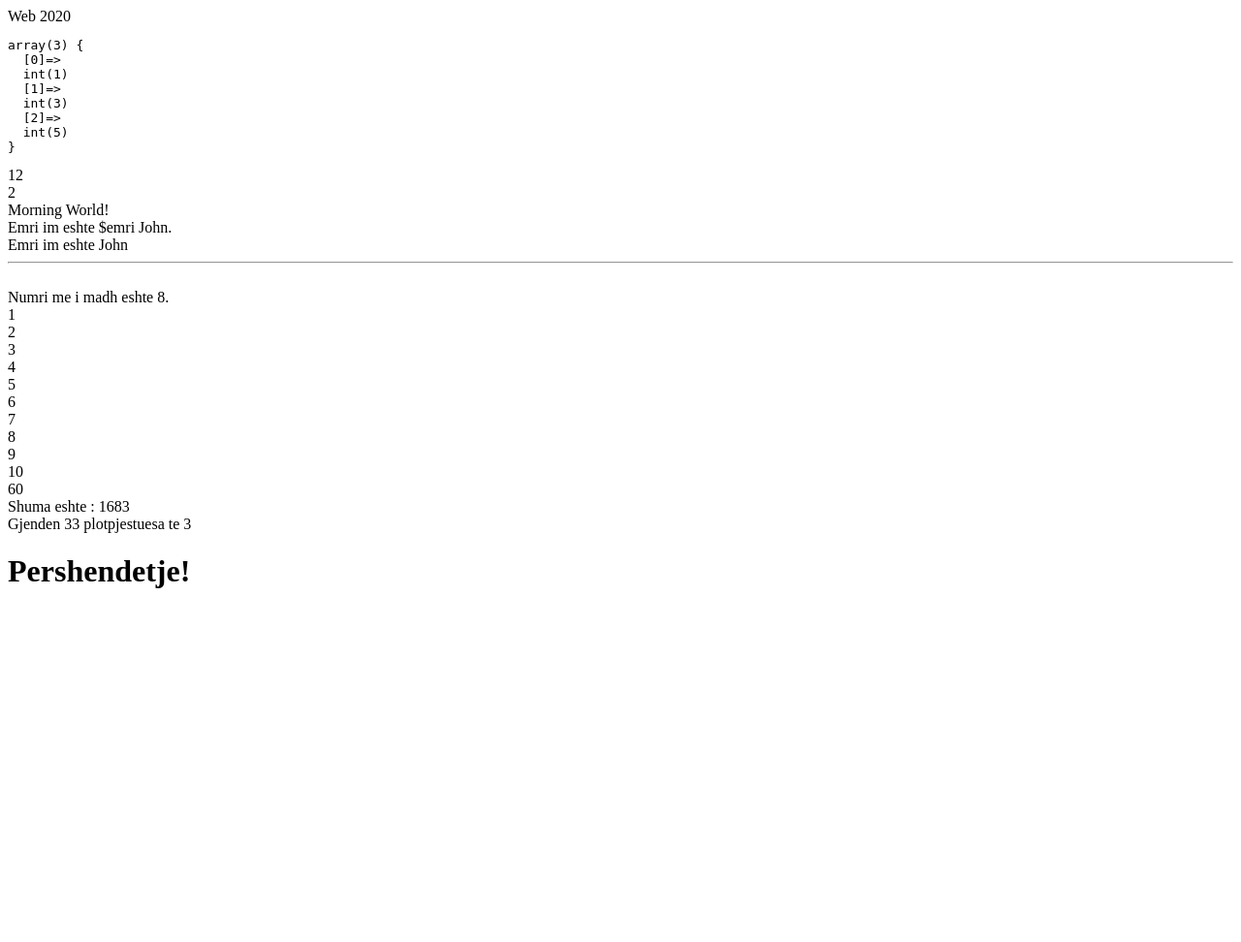
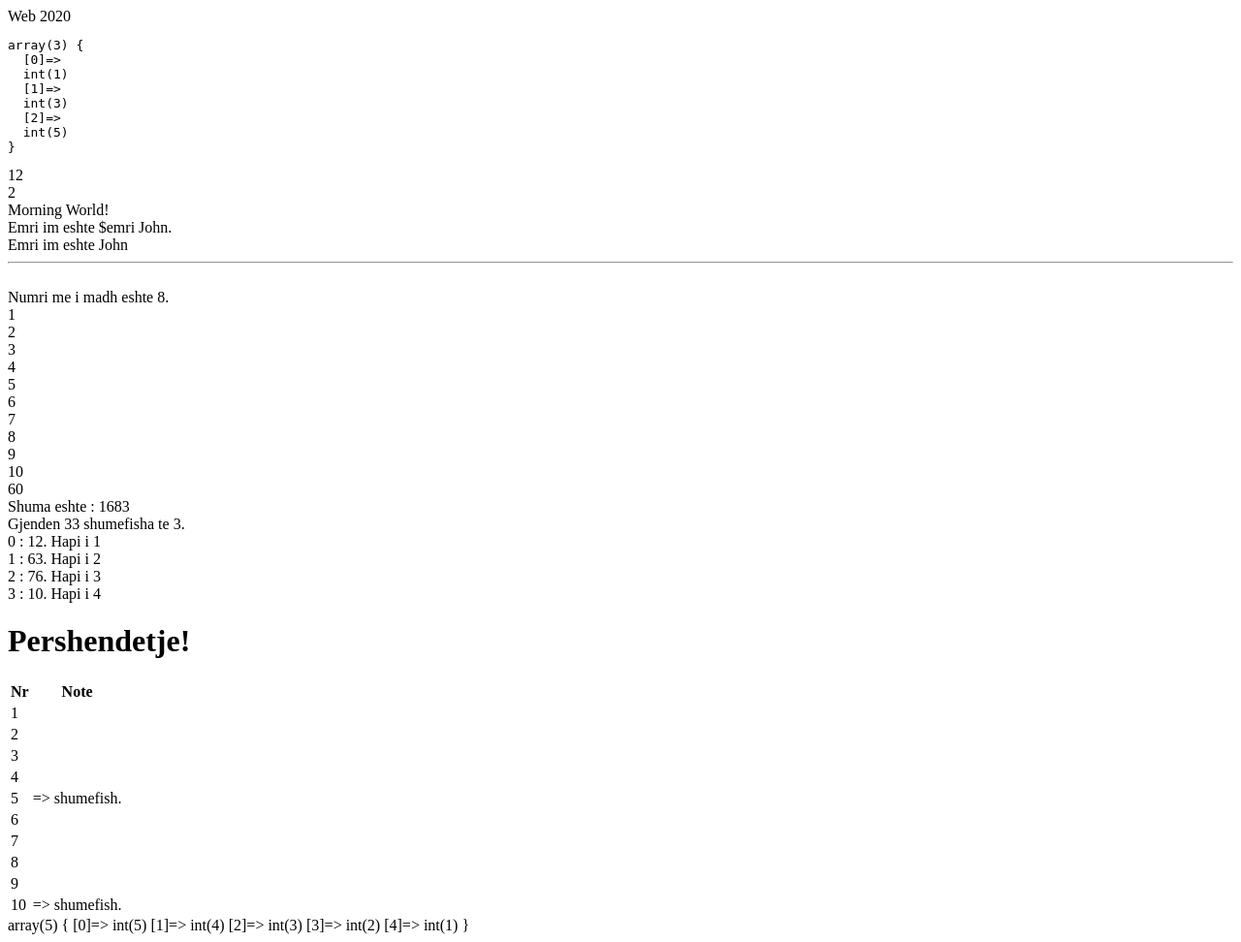
Before and after one commit to RominaShyle/KursiMengjes, a PHP site: page / in a window 1280 px wide. Shown: the whole page at 97% size. Before the commit the page ends 607 px from the top, so only its background shows below. Run offline with PHP 8.4, Linux system fonts and the light colour scheme.

Commit message:
php arrays

```diff
--- a/index.php
+++ b/index.php
@@ -112,9 +112,24 @@ echo '<br/>';
 echo "Shuma eshte : $sum";
 echo '<br/>';
 
-echo "Gjenden $count plotpjestuesa te 3";
+echo "Gjenden $count shumefisha te 3.";
+echo '<br/>';
 
 
+
+//CIKLI FOREACH
+
+$numrat = [2,3,7,10];
+$numrat2 = [12,63,76,10];
+
+foreach ($numrat2 as $celesi=>$numri){
+
+    $hapi = $celesi + 1;
+    echo "$celesi : $numri. Hapi i  $hapi<br>";
+
+
+
+}
 
 
 
@@ -144,5 +159,85 @@ echo "Gjenden $count plotpjestuesa te 3";
 
 
     ?>
+
+
+
+
+<table id="t01">
+  <tr>
+    <th>Nr</th>
+    <th>Note</th>
+
+  </tr>
+
+<?php
+
+
+
+for($i = 1; $i<=10; $i++){
+
+    echo "<tr>";
+    echo "<td> $i</td>";
+    echo "<td>";
+
+    if($i%5 == 0){
+        echo "=> shumefish.";
+    }
+    echo "</td>";
+
+    echo "</tr>";
+
+}
+
+
+
+
+
+// $text = '';
+
+// for($i = 1; $i<=10; $i++){
+
+//     $text  .=
+//     "<tr>
+//     <td> $i</td>
+//     <td>";
+
+//     if($i%5 == 0){
+//         $text = $text ."=> shumefish.";
+//     }
+//     $text  .=  "</td>";
+
+//     $text  .=  "</tr>";
+
+// }
+
+// echo $text;
+
+
+//Ushtrim: Mbush nje array me numrat 5-1
+
+
+
+?>
+
+
+
+</table>
+
+
+<?php
+$arr_2 = [];
+
+for($i=0; $i<5; $i++){
+
+    $arr_2[$i] = 5 - $i;
+
+}
+
+var_dump($arr_2);
+
+
+
+?>
 </body>
 </html>
```
Also changed, not shown: prova.php (added).
